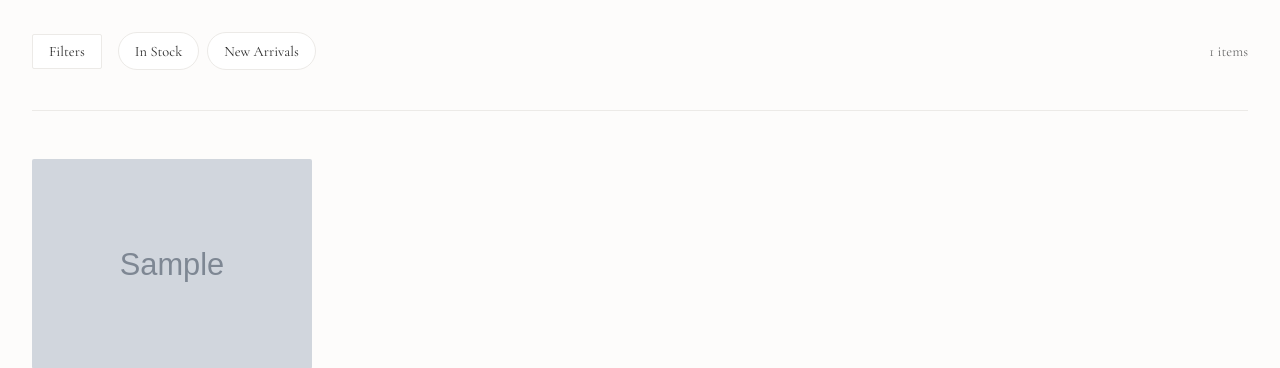
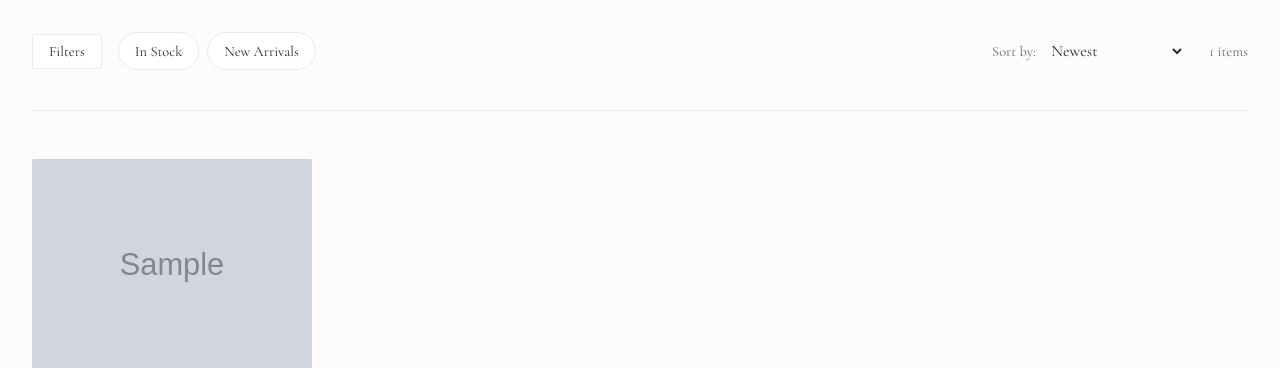
Before and after one commit to attwad/tetote, a Django app: page / in a window 1280 px wide. Shown: the part 71-439 px from the top of the page. Run offline with Django 5.2, Linux system fonts and the light colour scheme; tables that the repository leaves empty hold one stand-in row (values such as "Sample post"); grey boxes marked "Sample" are stand-in pictures.

Commit message:
sort filter

```diff
--- a/shop/views.py
+++ b/shop/views.py
@@ -79,8 +79,15 @@ class ProductListView(ListView):
         if stock_filter == "in_stock":
             queryset = queryset.filter(stock_quantity__gt=0)
 
+        # Sorting (Must be done on QuerySet)
+        sort = self.request.GET.get("sort")
+        if sort == "price_asc":
+            queryset = queryset.order_by("price")
+        elif sort == "price_desc":
+            queryset = queryset.order_by("-price")
+
         if new_filter == "true":
-            # Using the model property as requested
+            # Using the model property as requested (converts to list)
             queryset = [p for p in queryset if p.is_recently_added]
 
         return queryset
--- a/static/js/shop.js
+++ b/static/js/shop.js
@@ -70,6 +70,9 @@ export function getNewURL(currentUrlStr, type, name, value) {
     } else if (type === 'new') {
         if (params.get('new') === 'true') params.delete('new');
         else params.set('new', 'true');
+    } else if (type === 'sort') {
+        if (value) params.set('sort', value);
+        else params.delete('sort');
     }
 
     // Always reset page on filter change
@@ -98,3 +101,7 @@ export function toggleNew(event) {
     if (event) event.preventDefault();
     window.location.href = getNewURL(window.location.href, 'new');
 }
+
+export function toggleSort(value) {
+    window.location.href = getNewURL(window.location.href, 'sort', null, value);
+}
--- a/templates/shop/product_list.html
+++ b/templates/shop/product_list.html
@@ -79,8 +79,9 @@
             <div class="filter-controls">
                 <div style="display: flex; gap: 1rem; align-items: center;">
                     <button type="button" id="filter-toggle-btn"
-                            class="toggle-filters-btn {% if total_active_filters > 0 %}filters-active{% endif %} {% if is_expanded or active_brands or active_yakikatas or active_types %}btn-pressed{% endif %}"
+                            class="toggle-filters-btn {% if total_active_filters > 0 %}filters-active{% endif %} {% if is_expanded %}btn-pressed{% endif %}"
                             onclick="toggleDrawer()">
+
                         <span>{% translate "Filters" %}{% if total_active_filters > 0 %} ({{ total_active_filters }}){% endif %}</span>
                     </button>
 
@@ -100,13 +101,22 @@
                     </div>
                 </div>
 
-                <div style="font-size: 0.9rem; color: var(--text-muted);">
-                    {{ products|length }} {% translate "items" %}
+                <div style="font-size: 0.9rem; color: var(--text-muted); display: flex; align-items: center; gap: 1.5rem;">
+                    <div>
+                        <label for="sort-select" style="margin-right: 0.5rem;">{% translate "Sort by" %}:</label>
+                        <select id="sort-select" onchange="toggleSort(this.value)" style="border: none; background: none; color: var(--text-main); cursor: pointer; padding: 0;">
+                            <option value="">{% translate "Newest" %}</option>
+                            <option value="price_asc" {% if request.GET.sort == 'price_asc' %}selected{% endif %}>{% translate "Price: Low to High" %}</option>
+                            <option value="price_desc" {% if request.GET.sort == 'price_desc' %}selected{% endif %}>{% translate "Price: High to Low" %}</option>
+                        </select>
+                    </div>
+                    <span>{{ products|length }} {% translate "items" %}</span>
                 </div>
             </div>
 
             <!-- Expandable Drawer for secondary filters -->
-            <div id="filter-drawer" class="filter-drawer {% if is_expanded or active_brands or active_yakikatas or active_types %}open{% endif %}">
+            <div id="filter-drawer" class="filter-drawer {% if is_expanded %}open{% endif %}">
+
                 <div style="display: grid; grid-template-columns: repeat(auto-fit, minmax(200px, 1fr)); gap: 2rem; padding-top: 1rem;">
                     <div class="filter-group">
                         <span class="filter-label">{% translate "Brands" %}</span>
@@ -201,12 +211,13 @@
 
 {% block extra_js %}
 <script type="module">
-    import { toggleDrawer, toggleFilter, toggleStock, toggleNew } from "{% static 'js/shop.js' %}";
+    import { toggleDrawer, toggleFilter, toggleStock, toggleNew, toggleSort } from "{% static 'js/shop.js' %}";
 
     // Bridge to window for inline onclicks
     window.toggleDrawer = toggleDrawer;
     window.toggleFilter = toggleFilter;
     window.toggleStock = toggleStock;
     window.toggleNew = toggleNew;
+    window.toggleSort = toggleSort;
 </script>
 {% endblock %}
```
Also changed, not shown: shop.test.js (+5 -0 lines).
